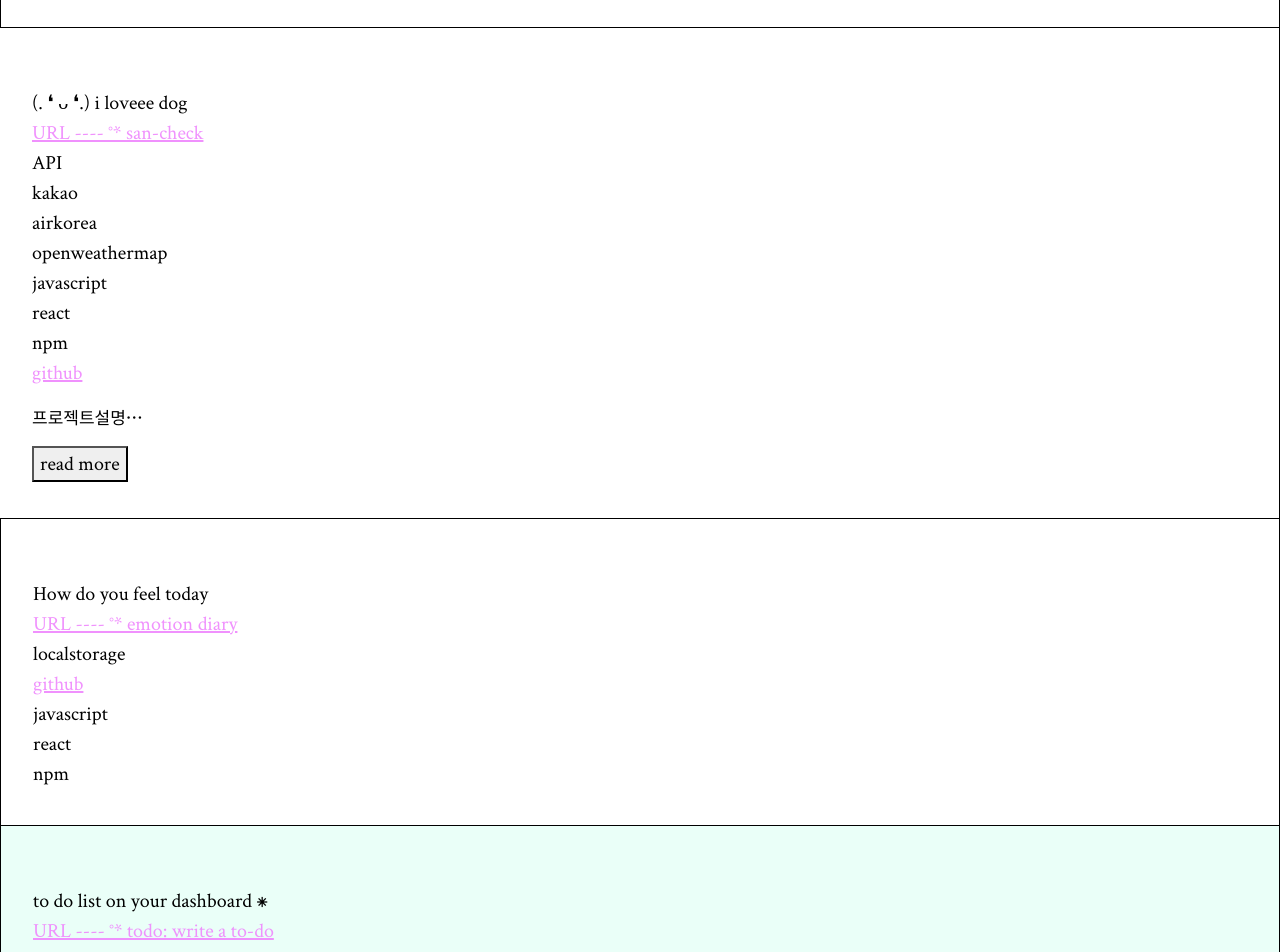
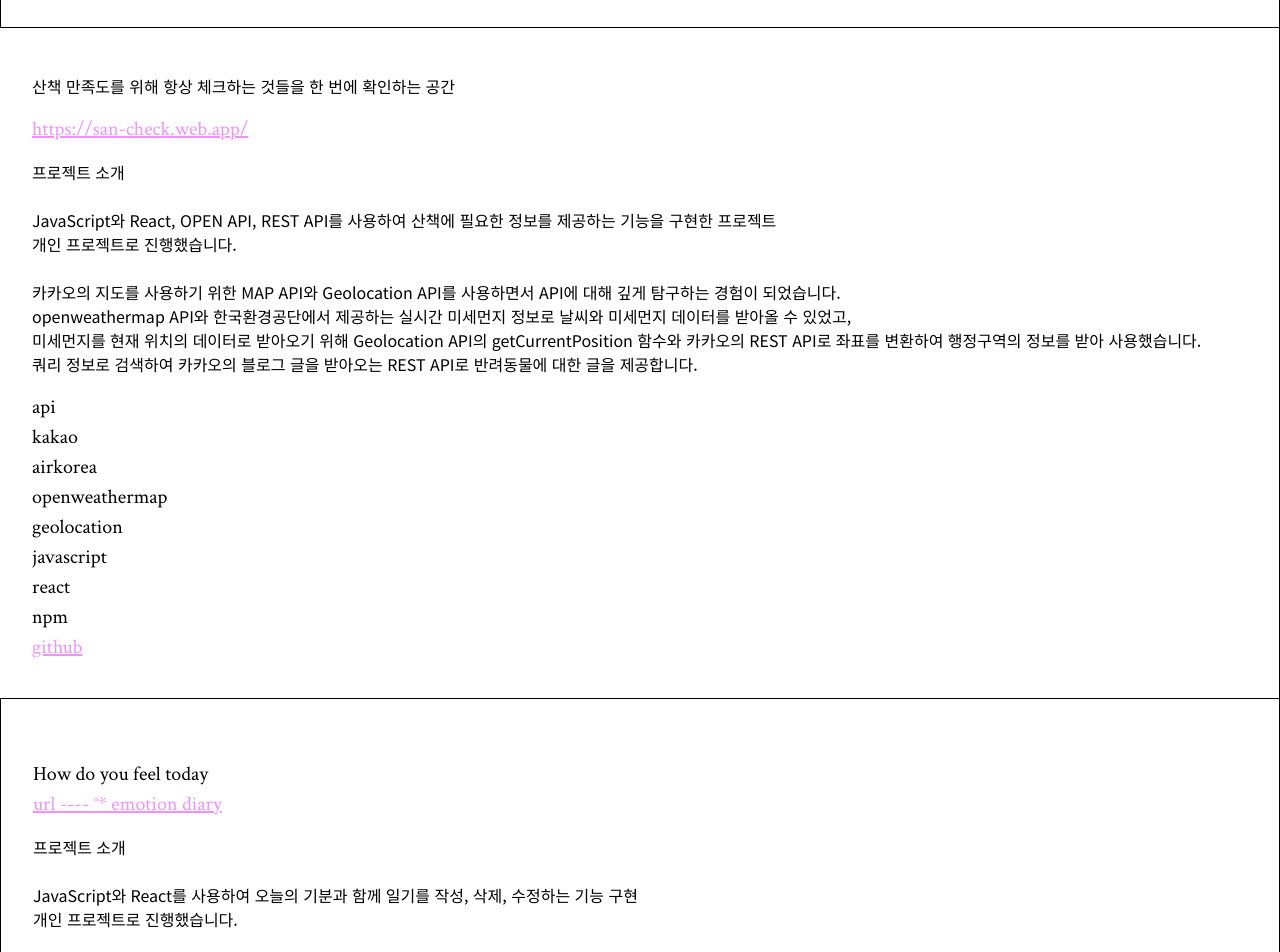
Before and after one commit to yzinnie/portfolio, a React (Create React App) app: page / in a window 1280 px wide. Shown: the part 180-1132 px from the top of the page. Built offline with nearby package versions, Linux system fonts and the light colour scheme; a web font is replaced by a local one.

Commit message:
[🛠] Update Info Code
Info 수정 중-텍스트 추가

```diff
--- a/package.json
+++ b/package.json
@@ -6,7 +6,9 @@
     "@testing-library/jest-dom": "^5.17.0",
     "@testing-library/react": "^13.4.0",
     "@testing-library/user-event": "^13.5.0",
+    "bootstrap": "^5.3.2",
     "react": "^18.2.0",
+    "react-bootstrap": "^2.10.0",
     "react-dom": "^18.2.0",
     "react-responsive-carousel": "^3.2.23",
     "react-router-dom": "^6.21.1",
--- a/src/App.css
+++ b/src/App.css
@@ -1,5 +1,5 @@
 @import url('https://fonts.googleapis.com/css2?family=Crimson+Text&display=swap');
-@import url('https://fonts.googleapis.com/css2?family=Noto+Sans+KR:wght@500&display=swap');
+@import url('https://fonts.googleapis.com/css2?family=Noto+Sans+KR:wght@400&display=swap');
 
 * {
   color: #000;
@@ -117,7 +117,13 @@ p {
 
 .Info p {
   font-family: 'Noto Sans KR', sans-serif;
-  font-size: 17px;
+  font-size: 16px;
+}
+
+.Info button {
+  font-family: 'Noto Sans KR', sans-serif;
+  font-size: 16px;
+  margin-top: 10px;
 }
 
 .Info a:hover {
--- a/src/components/Info.js
+++ b/src/components/Info.js
@@ -1,17 +1,6 @@
-import { TypeAnimation } from 'react-type-animation';
-import { Link } from 'react-router-dom';
 import { useState } from 'react';
 
-const styles = {
-  WebkitLineClamp: 1,
-  WebkitBoxOrient: 'vertical',
-  overflow: 'hidden',
-  display: '-webkit-box',
-};
-
 const Info = () => {
-  const [isOpen, setIsOpen] = useState(false);
-
   return (
     <div className="Info">
       <div>
@@ -22,15 +11,36 @@ const Info = () => {
       <div>
         <ul>
           <li>
+            <p>산책 만족도를 위해 항상 체크하는 것들을 한 번에 확인하는 공간</p>
+            <a href="https://san-check.web.app/">https://san-check.web.app/</a>
             <br />
-            (. ❛ ᴗ ❛.) i loveee dog
-            <br />
-            <a href="https://san-check.web.app/">URL ---- °* san-check</a>
-            <br />
-            API
+            <p>
+              프로젝트 소개 <br />
+              <br />
+              JavaScript와 React, OPEN API, REST API를 사용하여 산책에 필요한
+              정보를 제공하는 기능을 구현한 프로젝트
+              <br />
+              개인 프로젝트로 진행했습니다.
+              <br />
+              <br />
+              카카오의 지도를 사용하기 위한 MAP API와 Geolocation API를
+              사용하면서 API에 대해 깊게 탐구하는 경험이 되었습니다. <br />
+              openweathermap API와 한국환경공단에서 제공하는 실시간 미세먼지
+              정보로 날씨와 미세먼지 데이터를 받아올 수 있었고,
+              <br />
+              미세먼지를 현재 위치의 데이터로 받아오기 위해 Geolocation API의
+              getCurrentPosition 함수와 카카오의 REST API로 좌표를 변환하여
+              행정구역의 정보를 받아 사용했습니다.
+              <br />
+              쿼리 정보로 검색하여 카카오의 블로그 글을 받아오는 REST API로
+              반려동물에 대한 글을 제공합니다.
+            </p>
+            api
             <br />
             kakao <br /> airkorea <br />
             openweathermap
+            <br />
+            geolocation
             <br />
             javascript
             <br />
@@ -39,41 +49,44 @@ const Info = () => {
             npm
             <br />
             <a href="https://github.com/yzinnie/SAN-CHECK">github</a>
-            <br />
-            <p style={isOpen ? null : styles}>
-              프로젝트설명 <br />
-              프로젝트설명프로젝트설명프로젝트설명프로젝트설명 <br />
-              프로젝트 설명프로젝트설명프로젝트설명 <br />
-              프로젝트설명프로젝트설명프로젝트설명 <br />
-              프로젝트설명프로젝 <br />
-              트설명프로젝트설명프로젝트설명
-            </p>
-            <button onClick={() => setIsOpen(!isOpen)}>
-              {isOpen ? 'close' : 'read more'}
-            </button>
           </li>
         </ul>
       </div>
       <div>
-        {' '}
         <ul>
           <li>
             <br />
             How do you feel today
             <br />
             <a href="https://yzinnie-react-project.web.app/">
-              URL ---- °* emotion diary
+              url ---- °* emotion diary
             </a>
-            <br />
+            <p>
+              프로젝트 소개
+              <br />
+              <br />
+              JavaScript와 React를 사용하여 오늘의 기분과 함께 일기를 작성,
+              삭제, 수정하는 기능 구현
+              <br />
+              개인 프로젝트로 진행했습니다.
+              <br />
+              <br />
+              리액트의 hooks를 사용하며 익히기 위해 시작했던 프로젝트입니다.
+              <br />
+              최적화를 위한 Memoization Hooks인 useMemo와 React.memo,
+              useCallback을 적용 해보면서
+              <br />
+              리렌더링을 최소화하여 성능이 최적화되는 것을..................
+            </p>
             localstorage
-            <br />
-            <a href="https://github.com/yzinnie/Diary-Of-Emotions">github</a>
             <br />
             javascript
             <br />
             react
             <br />
             npm
+            <br />
+            <a href="https://github.com/yzinnie/Diary-Of-Emotions">github</a>
           </li>
         </ul>
       </div>
```
Also changed, not shown: 1 other file (tests, documents, lock files or other folders).
